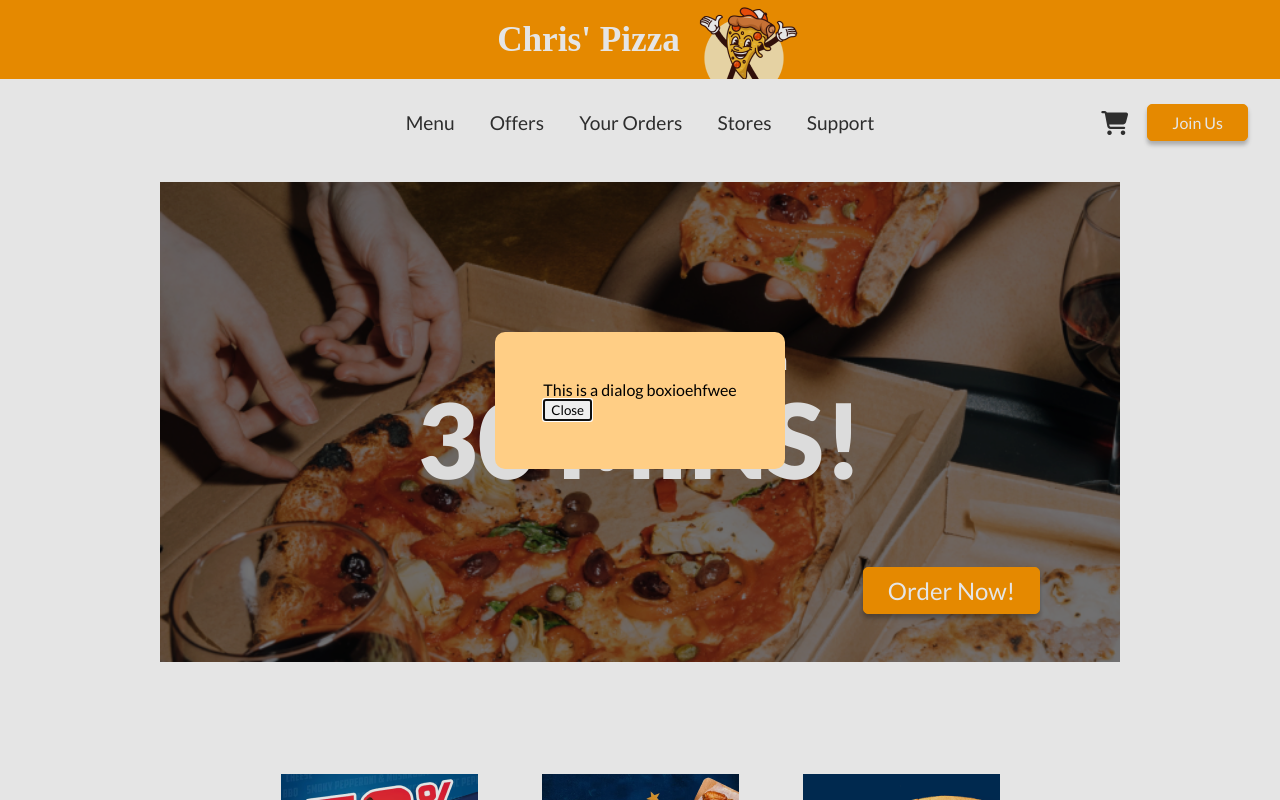
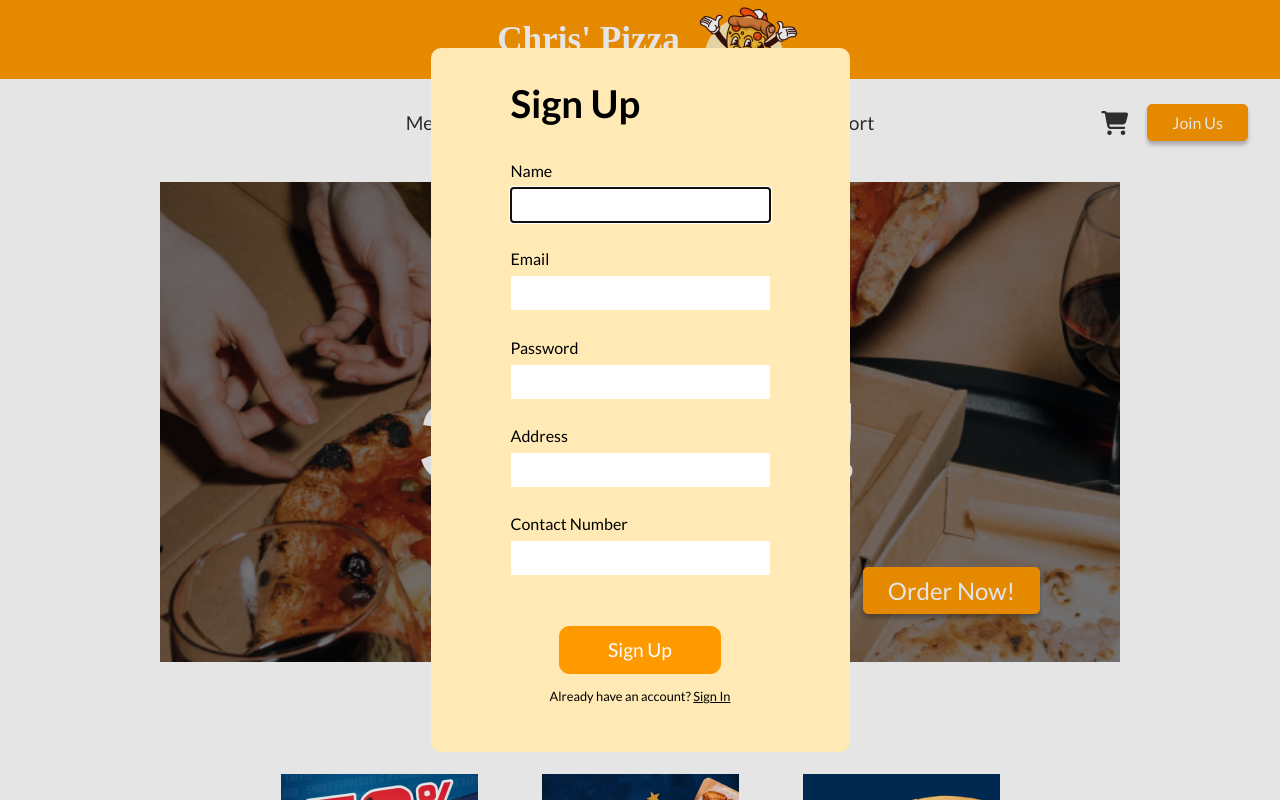
Before and after one commit to GnawedLeaves/IE4717-Final-Project, a PHP site: page / in a window 1280 px wide, after a click on "Join Us". Run offline with PHP 8.4, Linux system fonts and the light colour scheme; some libraries are stand-ins or nearby versions.

Commit message:
sign in/ sign up modal

```diff
--- a/index.html
+++ b/index.html
@@ -15,11 +15,76 @@
   </head>
   <body>
     <dialog id="sign-up-dialog" class="signup-dialog">
-      <div class="dialog-container">
-        This is a dialog boxioehfwee
-        <button onclick="closeDialog('sign-up-dialog')" id="close-dialog-btn">
-          Close
-        </button>
+      <div class="dialog-container" id="signupDialog">
+        <div class="dialog-title">Sign Up</div>
+        <div class="signup-input=container">
+          <div class="dialog-text">Name</div>
+          <input class="dialog-input" type="text" />
+        </div>
+        <div class="signup-input=container">
+          <div class="dialog-text">Email</div>
+          <input class="dialog-input" type="text" />
+        </div>
+
+        <div class="signup-input=container">
+          <div class="dialog-text">Password</div>
+          <input class="dialog-input" type="password" />
+        </div>
+
+        <div class="signup-input=container">
+          <div class="dialog-text">Address</div>
+          <input class="dialog-input" type="text" />
+        </div>
+        <div class="signup-input=container">
+          <div class="dialog-text">Contact Number</div>
+          <input class="dialog-input" type="number" />
+        </div>
+        <div class="signup-button-container">
+          <button
+            class="dialog-signin-button"
+            onclick="closeDialog('sign-up-dialog')"
+          >
+            Sign Up
+          </button>
+          <div class="dialog-button-subtext">
+            Already have an account?
+            <span
+              class="dialog-button-subtext-underline"
+              onclick="swapDialogContent()"
+              >Sign In</span
+            >
+          </div>
+        </div>
+      </div>
+      <div class="dialog-container" id="signinDialog">
+        <div class="dialog-title">Sign In</div>
+
+        <div class="signup-input=container">
+          <div class="dialog-text">Email</div>
+          <input class="dialog-input" type="text" />
+        </div>
+
+        <div class="signup-input=container">
+          <div class="dialog-text">Password</div>
+          <input class="dialog-input" type="password" />
+        </div>
+
+        <div class="signup-button-container">
+          <button
+            class="dialog-signin-button"
+            onclick="closeDialog('sign-up-dialog')"
+          >
+            Sign In
+          </button>
+          <div class="dialog-button-subtext">
+            Don't have an account?
+            <span
+              class="dialog-button-subtext-underline"
+              onclick="swapDialogContent()"
+              >Sign Up</span
+            >
+          </div>
+        </div>
       </div>
     </dialog>
 
@@ -181,15 +246,6 @@
 
       <!-- <i class="nav-icon fa-solid fa-cart-shopping fa-xl"></i> -->
       <script>
-        // Displaces the container element based on the height of the navbar
-        let navMargin = document.getElementById("navbar").offsetHeight;
-        const container = (document.getElementById(
-          "container"
-        ).style.marginTop = navMargin + "px");
-
-        const signUpDialog = document.getElementById("sign-up-dialog");
-        //signUpDialog.showModal();
-
         function openDialog(id) {
           const dialog = document.getElementById(id);
           dialog.showModal();
@@ -199,6 +255,20 @@
           const dialog = document.getElementById(id);
           dialog.close();
         }
+
+        let signUpPage = true;
+
+        function swapDialogContent() {
+          if (signUpPage) {
+            document.getElementById("signupDialog").style.display = "none";
+            document.getElementById("signinDialog").style.display = "block";
+            signUpPage = false;
+          } else {
+            document.getElementById("signupDialog").style.display = "block";
+            document.getElementById("signinDialog").style.display = "none";
+            signUpPage = true;
+          }
+        }
       </script>
       <script
         src="https://kit.fontawesome.com/0ef6f85575.js"
--- a/styles.css
+++ b/styles.css
@@ -40,10 +40,12 @@ a {
 }
 
 .signup-dialog {
-  padding: 3rem;
-  background: var(--tetiary);
+  padding: 3rem 5rem;
+  padding-top: 1rem;
+  background: var(--secondary);
   border: none;
   border-radius: 10px;
+
 }
 
 .dialog-container {
@@ -51,14 +53,60 @@ a {
   flex-direction: column;
   justify-content: center;
   align-items: flex-start;
+  gap: 1.2rem;
+}
+
+#signinDialog {
+  display: none;
 }
 
 .dialog-title {
-  font-size: 1.5rem;
+  font-size: 2.4rem;
+  font-weight: 600;
+  margin: 1rem 0;
+  text-align: center;
 }
 
 .dialog-text {
   font-size: 1rem;
+}
+
+.dialog-input {
+  margin: 0.5rem 0;
+  height: 2rem;
+  border: none;
+  font-size: 1.4rem;
+}
+
+.signup-button-container {
+  width: 100%;
+  display: flex;
+  flex-direction: column;
+  justify-content: center;
+  align-items: center;
+}
+
+.dialog-signin-button {
+  background: var(--primary);
+  color: var(--background);
+  border: 1px solid var(--primary);
+  border-radius: 10px;
+  font-size: 1.2rem;
+  font-weight: 400;
+  padding: 0.7rem 3rem;
+  cursor: pointer;
+  transition: 0.3s;
+  margin-top: 1.5rem;
+}
+
+.dialog-button-subtext {
+  margin-top: 0.9rem;
+  font-size: 0.8rem;
+}
+
+.dialog-button-subtext-underline {
+  text-decoration: underline;
+  cursor: pointer;
 }
 
 .navbar {
```
